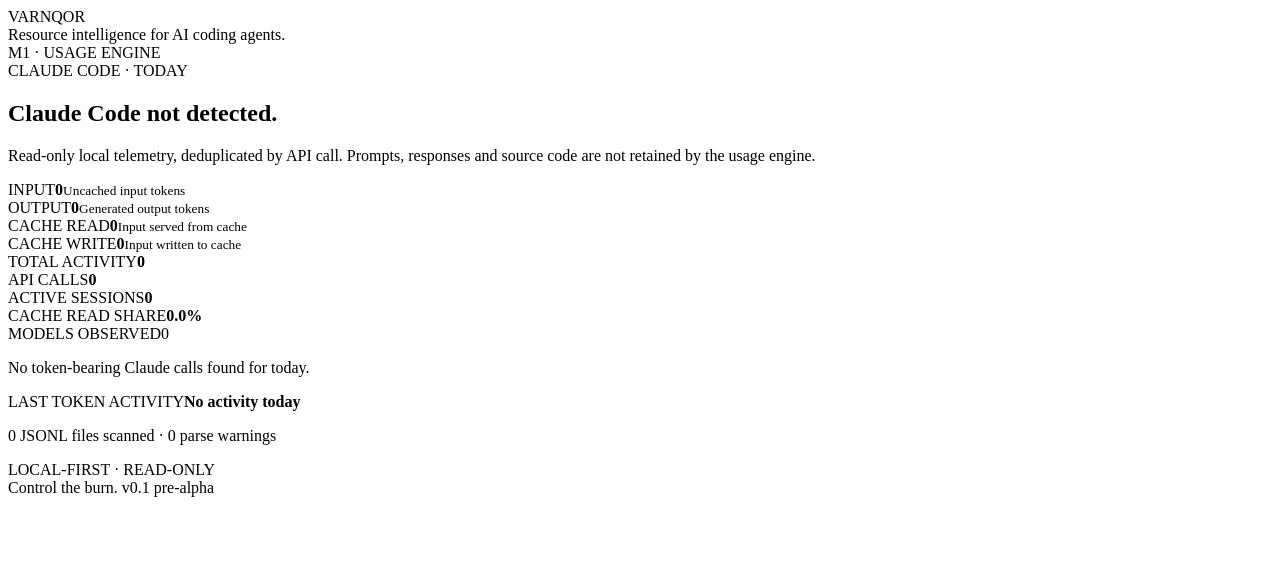
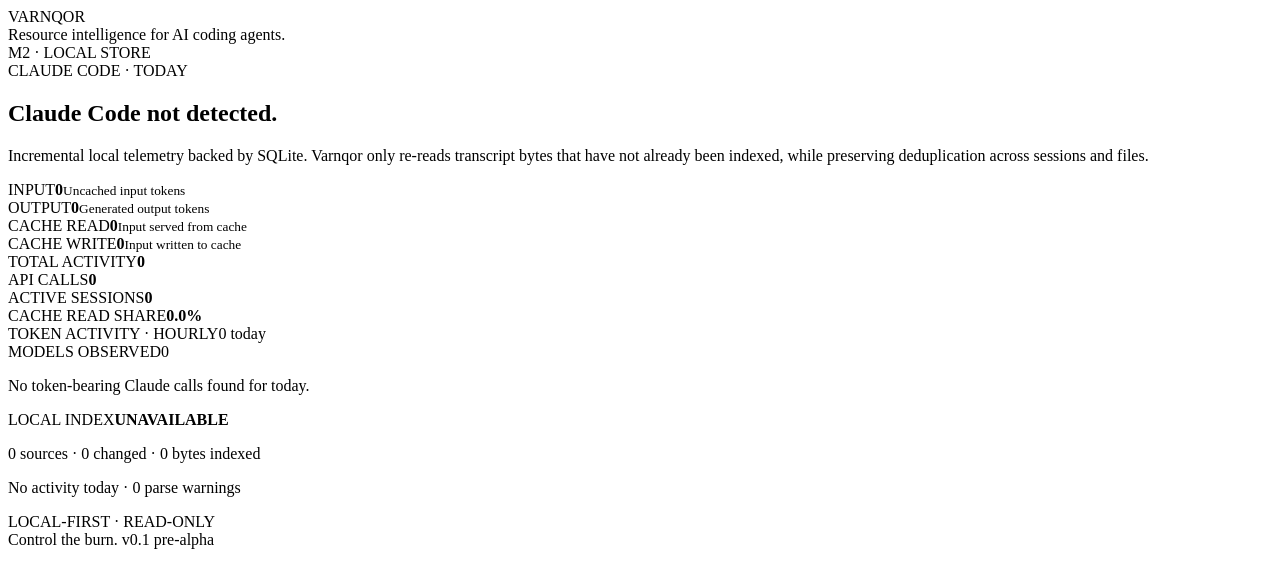
Before and after one commit to davijardimn/varnqor, a React (Vite) app in the folder frontend/: page / in a window 1280 px wide. Shown: the top 588 px of the page. Built offline with nearby package versions, Linux system fonts and the light colour scheme; the HTML template or start-up script is replaced by a standard one.

Commit message:
feat: add hourly local usage timeline

```diff
--- a/frontend/src/App.tsx
+++ b/frontend/src/App.tsx
@@ -31,6 +31,16 @@
     tokens: emptyTokens,
     models: [],
   },
+  hourly: [],
+  sync: {
+    filesSeen: 0,
+    filesChanged: 0,
+    bytesIndexed: 0,
+    recordsObserved: 0,
+    parseWarnings: 0,
+    rebuilt: false,
+  },
+  storageReady: false,
 }
 
 const compactNumber = new Intl.NumberFormat(undefined, {
@@ -44,11 +54,14 @@
 
 function formatDate(value?: string) {
   if (!value) return 'No activity today'
-
   const date = new Date(value)
   if (Number.isNaN(date.getTime()) || date.getUTCFullYear() <= 1) return 'No activity today'
+  return date.toLocaleString()
+}
 
-  return date.toLocaleString()
+function hourLabel(value: string) {
+  const date = new Date(value)
+  return Number.isNaN(date.getTime()) ? '--' : date.toLocaleTimeString([], { hour: '2-digit' })
 }
 
 function metric(label: string, value: number, detail: string) {
@@ -68,7 +81,6 @@
   useEffect(() => {
     const load = async () => {
       const getSystemStatus = window.go?.main?.App?.GetSystemStatus
-
       if (getSystemStatus) {
         try {
           setStatus(await getSystemStatus())
@@ -76,24 +88,24 @@
           console.error('Unable to read Varnqor system status', error)
         }
       }
-
       setLoading(false)
     }
-
     void load()
   }, [])
 
   const claude = status.claude
   const usage = status.usage
+  const hourly = status.hourly ?? []
+  const models = usage.models ?? []
   const hasUsage = usage.calls > 0
-  const models = usage.models ?? []
+  const maxHourly = Math.max(1, ...hourly.map((bucket) => bucket.tokens.total))
 
   const headline = loading
-    ? 'Scanning local usage…'
+    ? 'Indexing local usage…'
     : status.usageError
-      ? 'Usage scan needs attention.'
+      ? 'Local index needs attention.'
       : hasUsage
-        ? 'Usage signal acquired.'
+        ? 'Usage history is live.'
         : claude.detected
           ? 'Claude Code detected.'
           : 'Claude Code not detected.'
@@ -105,15 +117,15 @@
           <div className="wordmark">VARNQOR</div>
           <div className="tagline">Resource intelligence for AI coding agents.</div>
         </div>
-        <div className="milestone">M1 · USAGE ENGINE</div>
+        <div className="milestone">M2 · LOCAL STORE</div>
       </header>
 
       <section className="hero">
         <div className="eyebrow">CLAUDE CODE · TODAY</div>
         <h1>{headline}</h1>
         <p>
-          Read-only local telemetry, deduplicated by API call. Prompts, responses and source code
-          are not retained by the usage engine.
+          Incremental local telemetry backed by SQLite. Varnqor only re-reads transcript bytes that
+          have not already been indexed, while preserving deduplication across sessions and files.
         </p>
         {status.usageError && <div className="warning">{status.usageError}</div>}
       </section>
@@ -126,40 +138,38 @@
       </section>
 
       <section className="summary" aria-label="Usage summary">
-        <div className="summaryItem">
-          <span className="label">TOTAL ACTIVITY</span>
-          <strong>{formatTokens(usage.tokens.total)}</strong>
+        <div className="summaryItem"><span className="label">TOTAL ACTIVITY</span><strong>{formatTokens(usage.tokens.total)}</strong></div>
+        <div className="summaryItem"><span className="label">API CALLS</span><strong>{usage.calls}</strong></div>
+        <div className="summaryItem"><span className="label">ACTIVE SESSIONS</span><strong>{usage.sessions}</strong></div>
+        <div className="summaryItem"><span className="label">CACHE READ SHARE</span><strong>{usage.cacheReadShare.toFixed(1)}%</strong></div>
+      </section>
+
+      <section className="chartPanel" aria-label="Hourly token activity">
+        <div className="panelHeader">
+          <span className="label">TOKEN ACTIVITY · HOURLY</span>
+          <span>{formatTokens(usage.tokens.total)} today</span>
         </div>
-        <div className="summaryItem">
-          <span className="label">API CALLS</span>
-          <strong>{usage.calls}</strong>
-        </div>
-        <div className="summaryItem">
-          <span className="label">ACTIVE SESSIONS</span>
-          <strong>{usage.sessions}</strong>
-        </div>
-        <div className="summaryItem">
-          <span className="label">CACHE READ SHARE</span>
-          <strong>{usage.cacheReadShare.toFixed(1)}%</strong>
+        <div className="bars">
+          {hourly.map((bucket, index) => {
+            const height = bucket.tokens.total === 0 ? 2 : Math.max(5, (bucket.tokens.total / maxHourly) * 100)
+            return (
+              <div className="barColumn" key={bucket.start} title={`${hourLabel(bucket.start)} · ${formatTokens(bucket.tokens.total)} tokens`}>
+                <div className="barTrack"><div className="barFill" style={{ height: `${height}%` }} /></div>
+                <span>{index % 3 === 0 ? hourLabel(bucket.start) : ''}</span>
+              </div>
+            )
+          })}
         </div>
       </section>
 
       <section className="lowerGrid">
         <div className="panel">
-          <div className="panelHeader">
-            <span className="label">MODELS OBSERVED</span>
-            <span>{models.length}</span>
-          </div>
-          {models.length === 0 ? (
-            <p className="empty">No token-bearing Claude calls found for today.</p>
-          ) : (
+          <div className="panelHeader"><span className="label">MODELS OBSERVED</span><span>{models.length}</span></div>
+          {models.length === 0 ? <p className="empty">No token-bearing Claude calls found for today.</p> : (
             <div className="models">
               {models.slice(0, 4).map((model) => (
                 <div className="modelRow" key={model.model}>
-                  <div>
-                    <strong>{model.model}</strong>
-                    <small>{model.calls} calls</small>
-                  </div>
+                  <div><strong>{model.model}</strong><small>{model.calls} calls</small></div>
                   <span>{formatTokens(model.tokens.total)}</span>
                 </div>
               ))}
@@ -168,18 +178,17 @@
         </div>
 
         <div className="panel signalPanel">
-          <span className="label">LAST TOKEN ACTIVITY</span>
-          <strong>{formatDate(usage.lastActivity)}</strong>
+          <span className="label">LOCAL INDEX</span>
+          <strong>{status.storageReady ? 'SQLITE READY' : 'UNAVAILABLE'}</strong>
           <p>
-            {usage.filesScanned} JSONL files scanned · {usage.parseWarnings} parse warnings
+            {usage.filesScanned} sources · {status.sync.filesChanged} changed · {formatTokens(status.sync.bytesIndexed)} bytes indexed
           </p>
-          <div className="privacy">LOCAL-FIRST · READ-ONLY</div>
+          <p>{formatDate(usage.lastActivity)} · {usage.parseWarnings} parse warnings</p>
+          <div className="privacy">{status.sync.rebuilt ? 'INDEX REBUILT · VERIFIED' : 'LOCAL-FIRST · READ-ONLY'}</div>
         </div>
       </section>
 
-      <footer>
-        Control the burn. <span>v0.1 pre-alpha</span>
-      </footer>
+      <footer>Control the burn. <span>v0.1 pre-alpha</span></footer>
     </main>
   )
 }
```
